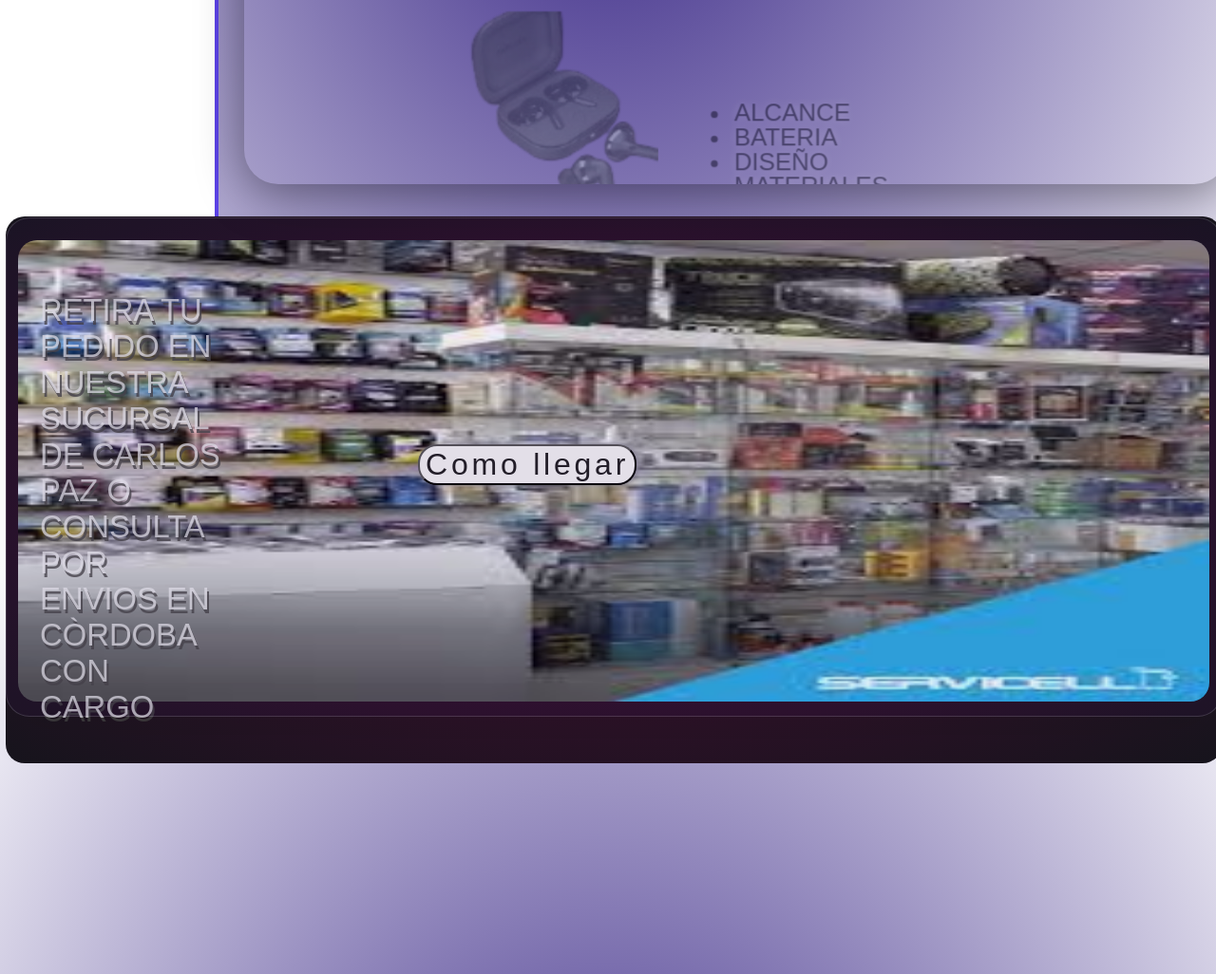
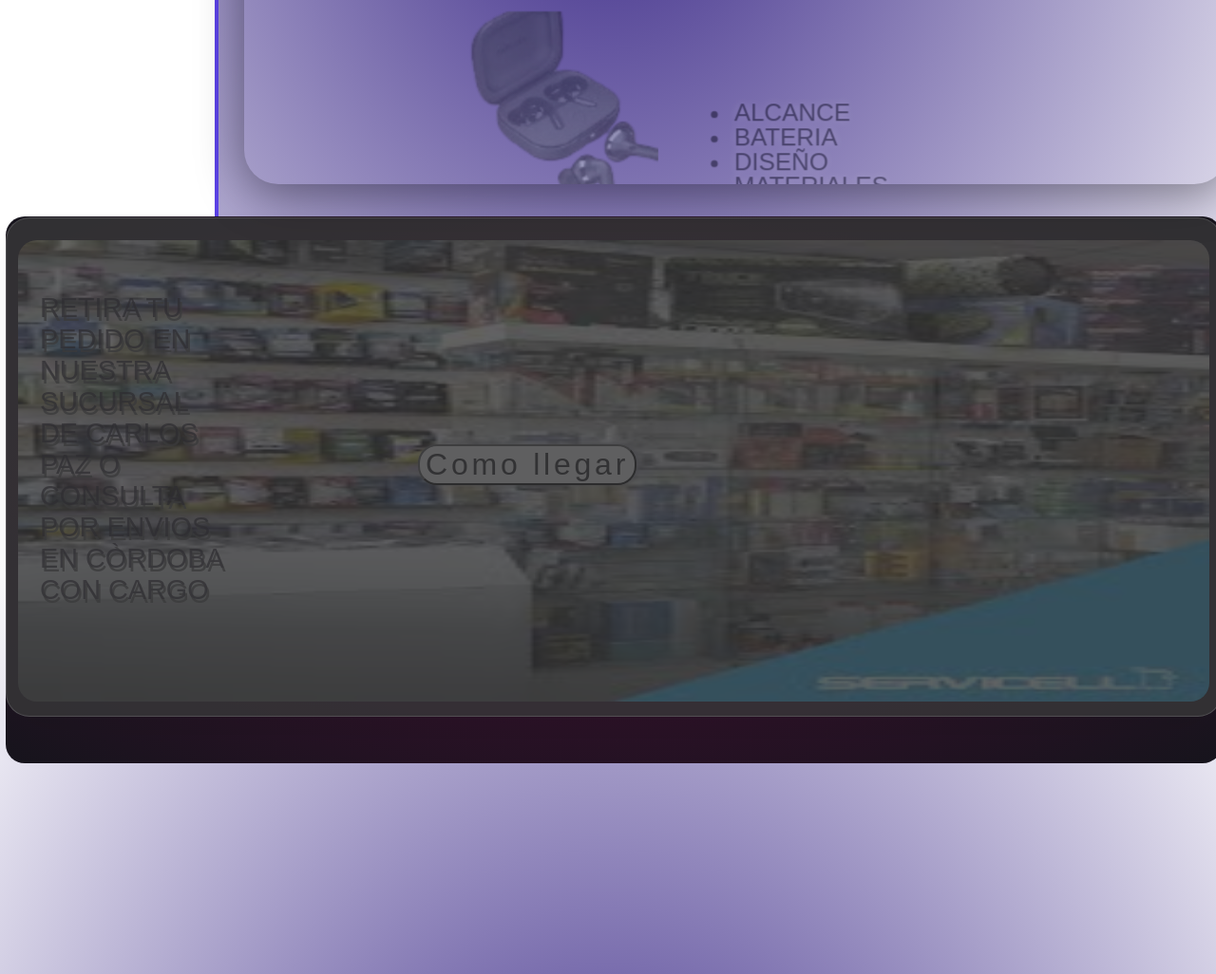
Before and after one commit to maxi-bel/segunda-actualizaci-n-celulares, a plain HTML site: page index.html in a window 1280 px wide. Shown: the part 990-2016 px from the top of the page at 95% size. Drawn offline with nearby package versions, Linux system fonts and the light colour scheme.

Commit message:
edit css

```diff
--- a/style.css
+++ b/style.css
@@ -609,7 +609,7 @@ li{ font-size: .7rem; margin-bottom: 15px; color: var(--text-primary); text-shad
 
     top: -3dvh;
     /* left:-0dvw; */
-    background: rgba(77, 23, 139, 0.07);
+    background: rgba(57, 56, 58, 0.788);
     width: 198dvw;
     height: 41dvw;
     opacity:1;
@@ -647,9 +647,9 @@ li{ font-size: .7rem; margin-bottom: 15px; color: var(--text-primary); text-shad
     display: inline-flex;
     text-wrap: wrap;
     top: -190dvh;
-    font-size: 2.05rem;
+    font-size: 1.8rem;
     font-weight: 5;
-    color: rgba(234, 235, 238, 0.92);
+    color: rgba(12, 6, 22, 0.92);
     text-shadow: 2px 4px 0px #444;
     text-transform: uppercase;
     animation: h2 5s linear alternate infinite;
@@ -742,7 +742,9 @@ li{ font-size: .7rem; margin-bottom: 15px; color: var(--text-primary); text-shad
 .sidebar:has(input[type="checkbox"]:checked) .scroll-list__wrp  {top:100dvh;width: 256dvw;}
 
 
-.scroll-list__wrp{ width: 172dvw;top:130dvh}
+.scroll-list__wrp{ width: 172dvw;top:130dvh; display: flexbox;}
+
+li{ position: relative;left: 200px;}
 
 .box{ top: 185dvh;width: 980px;}
 
```
